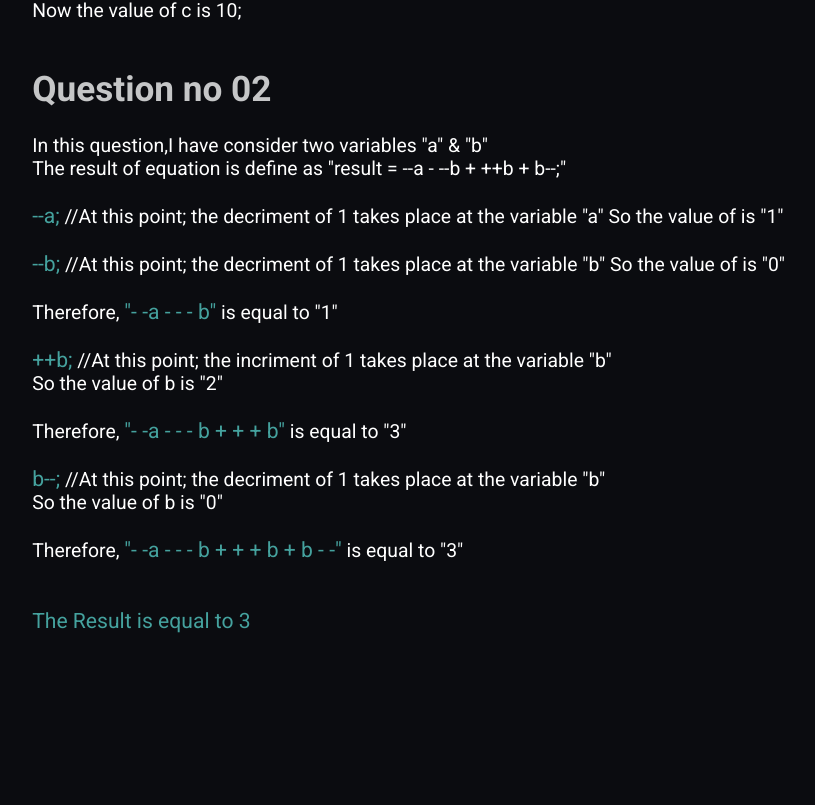
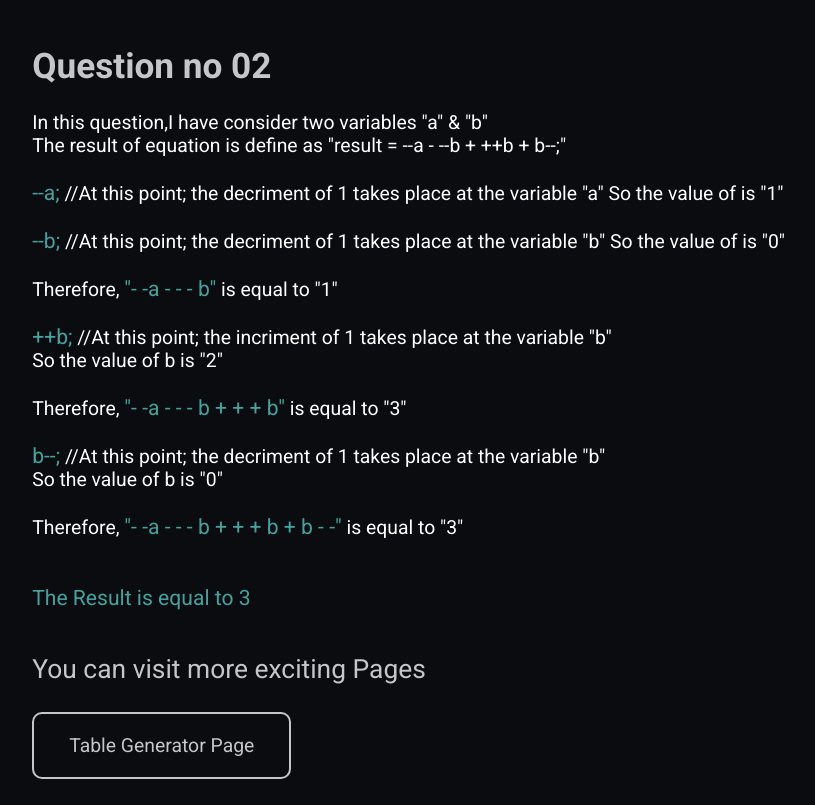
Before and after one commit to Shahzaib-Anees/Maths-Expression-Prompt-Function-Practice, a plain HTML site: page index.html in a window 1280 px wide. Shown: the part 660-1465 px from the top of the page, without its empty margins (19-834 px from the left). Before the commit the page ends 1318 px from the top, so only its background shows below. Drawn offline with Linux system fonts and the light colour scheme.

Commit message:
Styling Anchors for better experience

```diff
--- a/index.html
+++ b/index.html
@@ -13,9 +13,10 @@
         <h3>Incriment and Decriment using Unfamiliar Maths Operator of JavaScript;</h3>
         <p>Here I consider a variable and initialize it with a number "10"</p>
     </div>
+    <script src="./app.js"></script>
     <div class="page-links">
+        <p>You can visit more exciting Pages</p>
         <a href="./Table-Generator/table.html" target="_blank">Table Generator Page</a>
     </div>
 </body>
-<script src="./app.js"></script>
 </html>
--- a/style.css
+++ b/style.css
@@ -45,3 +45,24 @@ h4{
     margin: 2% 0%;
     font-size: 2rem;
 }
+
+.page-links{
+    margin-top: 4%;
+    /* border: 2px solid white; */
+    display: flex;
+    flex-direction: column;
+    gap: 30px;
+}
+.page-links>a{
+    width: fit-content;
+    text-decoration: none;
+    color: #C5C6C7;
+    border: 2px solid #C5C6C7;
+    padding: 20px 35px;
+    border-radius: 10px;
+}
+
+.page-links>a:hover{
+    color: #45A29E;
+    border: 2px solid #45A29E;
+}
```
